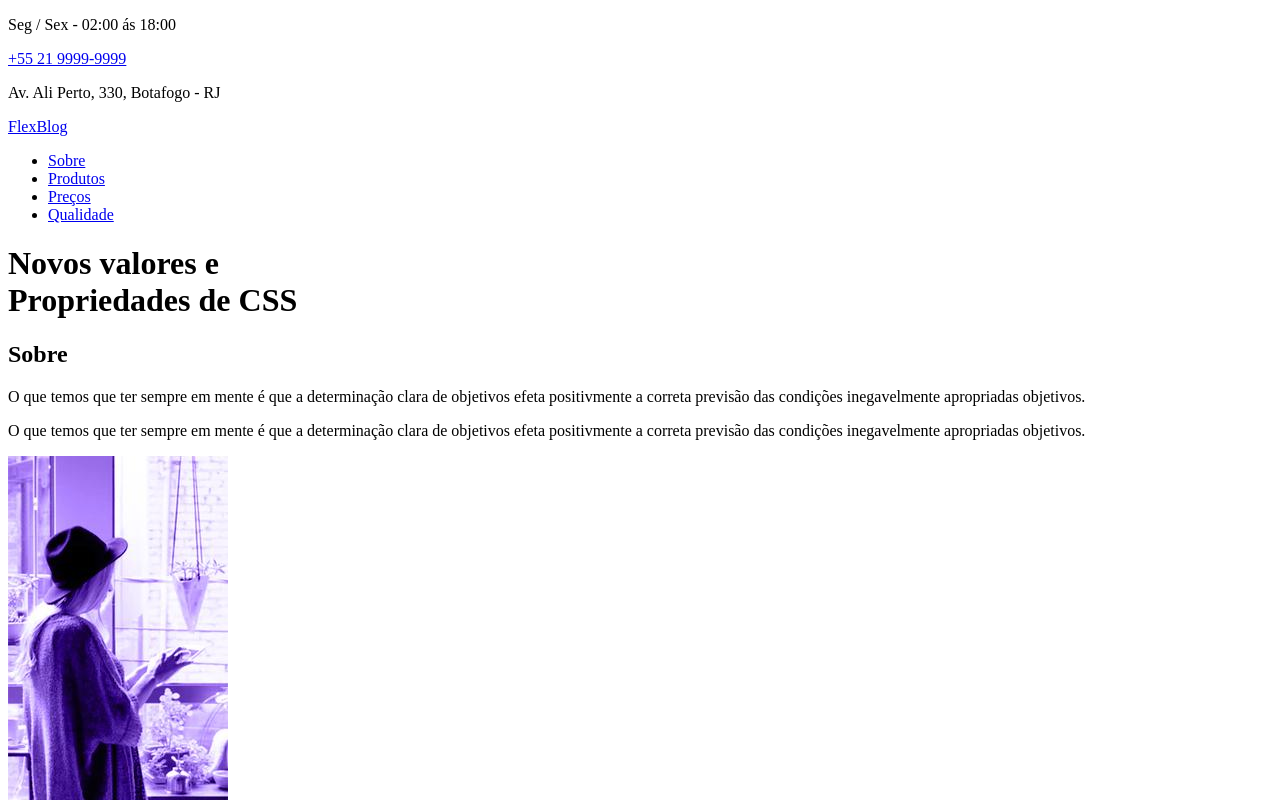
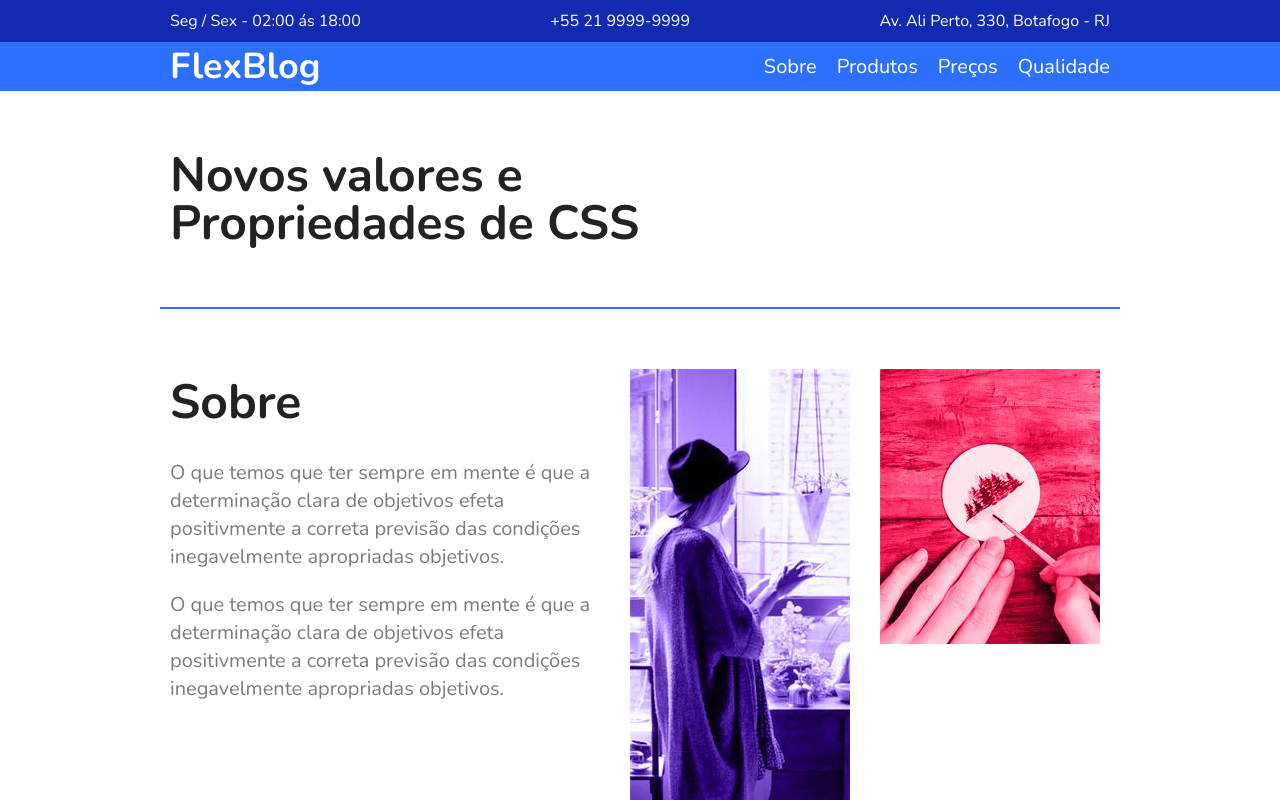
Before and after one commit to Mic-SA/FlexBlog, a plain HTML site: page index.html in a window 1280 px wide. Shown: the top 800 px of the page. Drawn offline with nearby package versions, Linux system fonts and the light colour scheme.

Commit message:
Iniciando CSS

```diff
--- a/index.html
+++ b/index.html
@@ -13,7 +13,7 @@
       href="https://fonts.googleapis.com/css2?family=Nunito:ital,wght@0,200;0,400;0,700;1,400&display=swap"
       rel="stylesheet"
     />
-    <link rel="stylesheet" href="style.css" />
+    <link rel="stylesheet" href="style.css">
   </head>
   <body>
     <div class="super-info-bg">
@@ -26,8 +26,10 @@
 
     <header class="menu-bg">
       <div class="menu">
-        <div class="menu-logo"><a href="#">FlexBlog</a></div>
-        <nav>
+        <div class="menu-logo">
+          <a href="#">FlexBlog</a>
+        </div>
+        <nav class="menu-nav">
           <ul>
             <li><a href="#sobre">Sobre</a></li>
             <li><a href="#produtors">Produtos</a></li>
--- a/style.css
+++ b/style.css
@@ -0,0 +1,128 @@
+body, h1, h2, p, ul, li, a{
+    margin: 0px;
+    padding: 0px;
+}
+
+body{
+    font-family: "Nunito", Helvetica, Arial, sans-serif;
+    color: #222222;
+}
+
+ul{
+    list-style: none;
+}
+
+a{
+    text-decoration: none;
+}
+
+img{
+    display: block;
+    max-width: 100%;
+}
+
+* {
+    box-sizing: border-box;
+}
+
+.super-info-bg{
+    background: #122ab2;
+    color: white;
+}
+
+.super-info{
+    max-width: 960px;
+    margin: 0 auto;
+    display: flex;
+    justify-content: space-between;
+    flex-wrap: wrap;
+    padding-top: 10px;
+}
+
+.super-info p, .super-info a{
+    margin: 0 10px 10px 10px;
+}
+
+.super-info a{
+    color: white;
+}
+
+.menu-bg{
+    background: #2c70ff;
+}
+
+.menu {
+    max-width: 960px;
+    margin: 0 auto;
+    display: flex;
+    padding-top: 15px 0;
+    flex-wrap: wrap;
+    justify-content: space-between;
+    align-items: center;
+}
+
+.menu a{
+    color: white;
+}
+
+.menu-logo a {
+    font-size: 2.25em;
+    font-weight: bold;
+    margin: 0 10px;
+}
+
+.menu-nav ul{
+    display: flex;
+    flex-wrap: wrap;
+}
+
+.menu-nav a {
+    font-size: 1.25em;
+    display: block;
+    padding: 10px;
+}
+
+.menu-nav a:hover{
+    color: #122ab2;
+}
+
+.introdução{
+    font-size: 3em;
+    line-height: 1;
+    max-width: 960px;
+    margin: 0 auto;
+    padding: 60px 10px;
+}
+
+.sobre{
+    border-top: 2px solid #2c70ff;
+    border-bottom: 2px solid #2c70ff;
+    max-width: 960px;
+    margin: 0 auto;
+    padding: 60px 0;
+    display: flex;
+    flex-wrap: wrap;
+}
+
+.sobre-info{
+    flex: 2 1 300px;
+    margin: 0 10px;
+}
+
+.sobre-info h1{
+    font-size: 3em;
+    margin-bottom: .5em;
+}
+
+.sobre-info p{
+    font-size: 1.25em;
+    line-height: 1.4;
+    margin-bottom: 1em;
+    color: #7c7c7c;
+}
+
+.sobre-img{
+    flex: 1 1 160px;
+    margin: 0 10px;
+
+}
```
